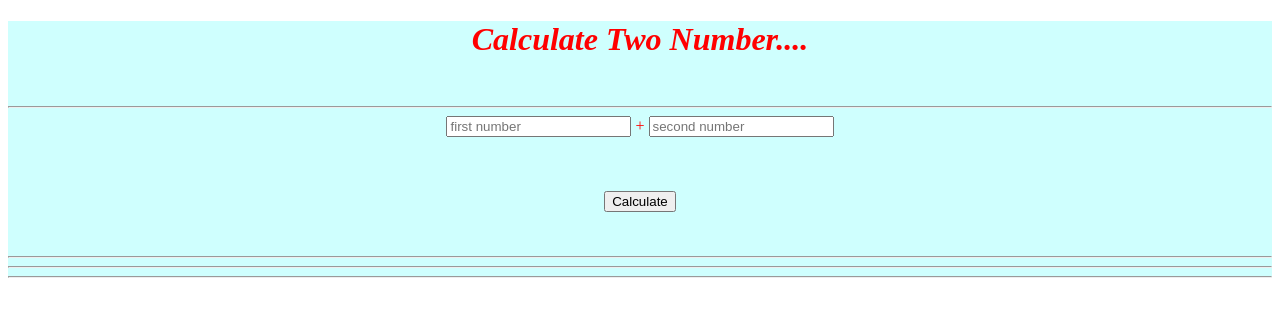
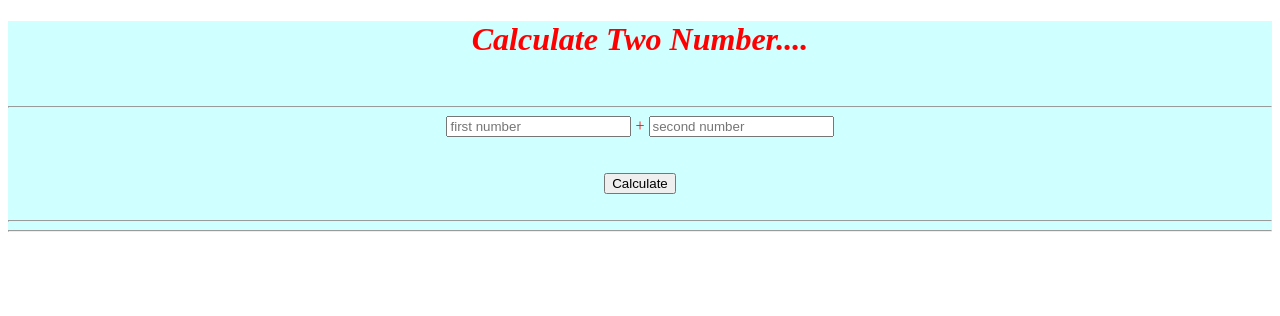
Before and after one commit to StarX0406/Calculator-WA, a website: page index.html in a window 1280 px wide. Drawn offline with Linux system fonts and the light colour scheme.

Commit message:
Update index.html

```diff
--- a/index.html
+++ b/index.html
@@ -6,16 +6,12 @@
   </head>
   <body>
 <div style="color:red;text-align:center; background-color: #cffffe" >
-
-
-
-
 <form action="/" method="post">
   <h1><em>Calculate Two Number....</em></h1><br><hr>
   <input type="text" name="num1" placeholder="first number"><span> + </span>
-  <input type="text" name="num2" placeholder="second number"><br><br><br><br>
-<button type="submit" name="submit">Calculate</button><br><br><br>
-<hr><hr><hr>
+  <input type="text" name="num2" placeholder="second number"><br><br><br>
+<button type="submit" name="submit">Calculate</button><br><br>
+<hr><hr>
 </form>
 
 </div>
```
